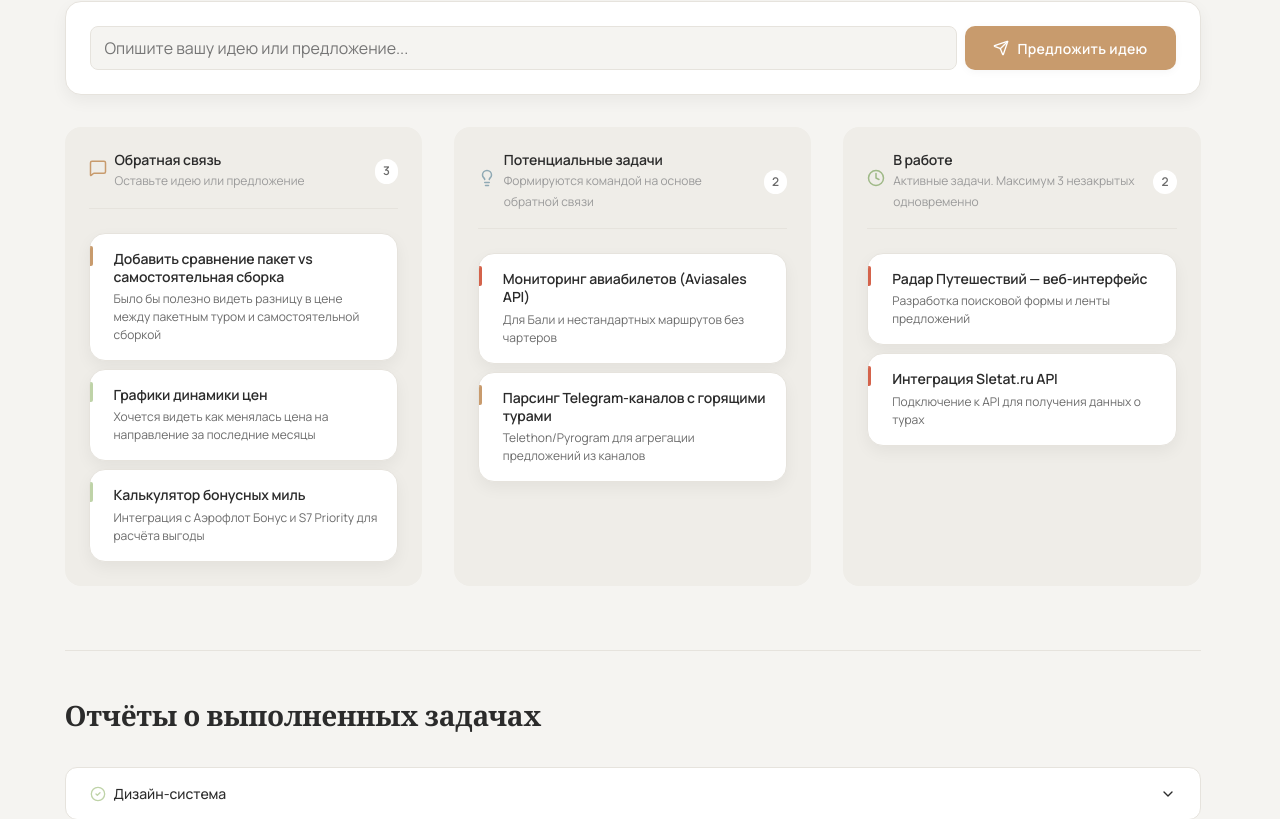
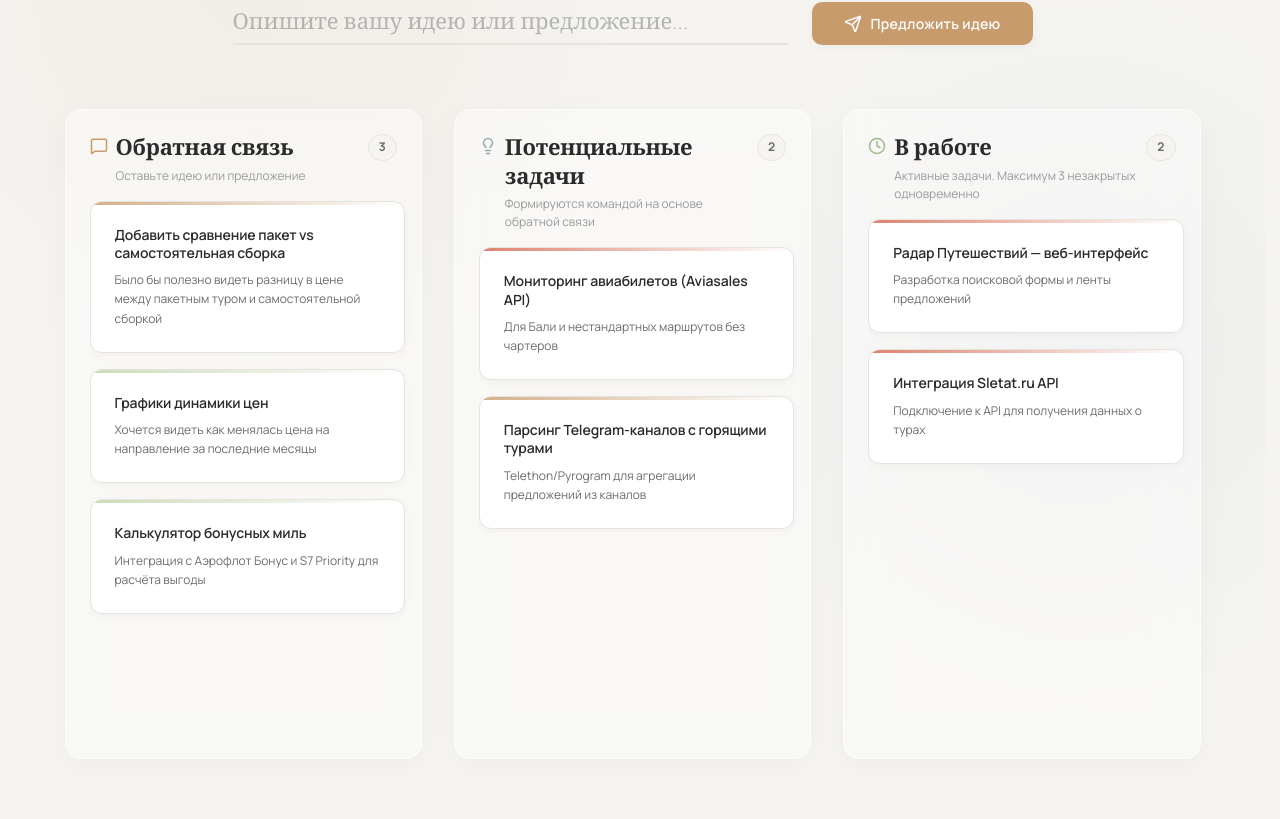
Before and after one commit to arar228/memora-solutions, a React (Vite) app: page /kanban in a window 1280 px wide. Shown: the part 311-1130 px from the top of the page. Built offline with nearby package versions, Linux system fonts and the light colour scheme.

Commit message:
feat: redesign kanban page with quiet luxury glassmorphism

```diff
--- a/src/pages/KanbanPage.css
+++ b/src/pages/KanbanPage.css
@@ -1,5 +1,32 @@
 .kanban-page {
     padding-top: calc(var(--header-height) + var(--space-3xl));
+    position: relative;
+    z-index: 1;
+}
+
+/* Background elements for the glass effect to pop */
+.kanban-page::before {
+    content: '';
+    position: absolute;
+    top: -20%;
+    left: -10%;
+    width: 60%;
+    height: 80%;
+    background: radial-gradient(circle, rgba(200, 155, 109, 0.08) 0%, transparent 60%);
+    z-index: -1;
+    pointer-events: none;
+}
+
+.kanban-page::after {
+    content: '';
+    position: absolute;
+    bottom: 20%;
+    right: -10%;
+    width: 50%;
+    height: 70%;
+    background: radial-gradient(circle, rgba(123, 143, 181, 0.08) 0%, transparent 60%);
+    z-index: -1;
+    pointer-events: none;
 }
 
 .kanban-page__header {
@@ -13,42 +40,90 @@
 
 .kanban-page__subtitle {
     color: var(--color-text-secondary);
-    max-width: 450px;
+    max-width: 500px;
     margin: 0 auto;
+    font-size: var(--text-body);
 }
 
+/* === Feedback Form === */
 .feedback-form {
     display: flex;
-    gap: var(--space-sm);
-    padding: var(--space-lg);
-    margin-bottom: var(--space-xl);
+    gap: var(--space-lg);
+    padding: 0;
+    margin-bottom: var(--space-3xl);
+    max-width: 800px;
+    margin-left: auto;
+    margin-right: auto;
+    align-items: flex-end;
 }
 
 .feedback-form__input {
     flex: 1;
+    background: transparent;
+    border: none;
+    border-bottom: 2px solid var(--color-border);
+    border-radius: 0;
+    padding: var(--space-sm) 0;
+    font-size: var(--text-h3);
+    font-family: var(--font-display);
+    color: var(--color-text);
+    transition: all var(--transition-base);
 }
 
+.feedback-form__input::placeholder {
+    color: var(--color-text-tertiary);
+    opacity: 0.7;
+}
+
+.feedback-form__input:focus {
+    outline: none;
+    border-color: var(--color-gold);
+    color: var(--color-gold);
+}
+
+.feedback-form .btn {
+    padding: 12px 32px;
+}
+
+/* === Kanban Board === */
 .kanban-board {
     display: grid;
     grid-template-columns: repeat(3, 1fr);
     gap: var(--space-xl);
-    margin-bottom: var(--space-3xl);
+    margin-bottom: var(--space-4xl);
+    align-items: start;
 }
 
+/* Kanban Column (Glassmorphism) */
 .kanban-column {
-    background: var(--color-bg-secondary);
+    background: rgba(255, 255, 255, 0.4);
+    backdrop-filter: blur(20px);
+    -webkit-backdrop-filter: blur(20px);
+    border: 1px solid rgba(255, 255, 255, 0.5);
     border-radius: var(--radius-lg);
-    padding: var(--space-lg);
-    min-height: 300px;
+    padding: var(--space-lg) var(--space-sm) var(--space-sm) var(--space-lg);
+    display: flex;
+    flex-direction: column;
+    height: 650px;
+    box-shadow: 0 8px 32px rgba(0, 0, 0, 0.03);
+}
+
+[data-theme="dark"] .kanban-column {
+    background: rgba(36, 36, 40, 0.4);
+    border: 1px solid rgba(74, 74, 78, 0.4);
+    box-shadow: 0 8px 32px rgba(0, 0, 0, 0.2);
 }
 
 .kanban-column__header {
     display: flex;
-    align-items: center;
+    align-items: flex-start;
     gap: var(--space-sm);
-    margin-bottom: var(--space-lg);
-    padding-bottom: var(--space-md);
-    border-bottom: 1px solid var(--color-border);
+    margin-bottom: var(--space-md);
+    padding-right: var(--space-md);
+}
+
+.kanban-column__icon {
+    margin-top: 2px;
 }
 
 .kanban-column__info {
@@ -56,100 +131,144 @@
 }
 
 .kanban-column__title {
-    font-family: var(--font-body);
-    font-size: var(--text-small);
+    font-family: var(--font-display);
+    font-size: var(--text-h3);
     font-weight: 600;
+    color: var(--color-text);
 }
 
 .kanban-column__desc {
     font-size: var(--text-xs);
     color: var(--color-text-tertiary);
-    margin-top: 2px;
+    margin-top: 4px;
+    line-height: 1.5;
 }
 
 .kanban-column__count {
-    background: var(--color-surface);
-    padding: 2px 8px;
+    background: var(--color-bg);
+    padding: 2px 10px;
     border-radius: var(--radius-full);
     font-size: var(--text-xs);
-    font-weight: 600;
+    font-weight: 700;
     color: var(--color-text-secondary);
+    border: 1px solid var(--color-border);
 }
 
+/* Custom Scrollbar for Column Body */
 .kanban-column__body {
     display: flex;
     flex-direction: column;
-    gap: var(--space-sm);
+    gap: var(--space-md);
+    flex: 1;
+    overflow-y: auto;
+    overflow-x: hidden;
+    padding-right: var(--space-sm);
+    padding-bottom: var(--space-md);
 }
 
+.kanban-column__body::-webkit-scrollbar {
+    width: 6px;
+}
+
+.kanban-column__body::-webkit-scrollbar-track {
+    background: transparent;
+}
+
+.kanban-column__body::-webkit-scrollbar-thumb {
+    background: var(--color-border);
+    border-radius: 4px;
+}
+
+.kanban-column__body::-webkit-scrollbar-thumb:hover {
+    background: var(--color-text-tertiary);
+}
+
+/* === Kanban Card === */
 .kanban-card {
-    padding: var(--space-md);
+    background: var(--color-surface);
+    border: 1px solid var(--color-border);
+    border-radius: var(--radius-md);
+    padding: var(--space-lg);
+    box-shadow: var(--shadow-sm);
+    transition: all var(--transition-spring);
+    cursor: grab;
     position: relative;
-    overflow: visible;
+    overflow: hidden;
+}
+
+.kanban-card:active {
+    cursor: grabbing;
+}
+
+.kanban-card:hover {
+    transform: translateY(-4px);
+    box-shadow: var(--shadow-lg);
+    border-color: var(--color-border-hover);
 }
 
 .kanban-card__priority {
     position: absolute;
-    top: 12px;
+    top: 0;
     left: 0;
-    width: 3px;
-    height: 20px;
-    border-radius: 0 2px 2px 0;
+    width: 100%;
+    height: 3px;
+    opacity: 0.8;
 }
 
 .kanban-card__title {
     font-family: var(--font-body);
     font-size: var(--text-small);
     font-weight: 600;
-    margin-bottom: 4px;
-    padding-left: var(--space-sm);
+    color: var(--color-text);
+    margin-bottom: var(--space-sm);
 }
 
 .kanban-card__desc {
     font-size: var(--text-xs);
     color: var(--color-text-secondary);
-    padding-left: var(--space-sm);
-    line-height: 1.5;
+    line-height: 1.6;
 }
 
-/* Reports */
+/* === Reports Section === */
 .reports-section {
     padding-top: var(--space-2xl);
     border-top: 1px solid var(--color-border);
+    max-width: 800px;
+    margin: 0 auto;
 }
 
 .reports-section h2 {
     margin-bottom: var(--space-xl);
+    text-align: center;
 }
 
 .reports-list {
     display: flex;
     flex-direction: column;
-    gap: var(--space-sm);
+    gap: var(--space-md);
 }
 
 .report-item {
-    background: var(--color-surface);
-    border: 1px solid var(--color-border);
-    border-radius: var(--radius-md);
-    overflow: hidden;
+    background: transparent;
+    border-bottom: 1px solid var(--color-border);
 }
 
 .report-item__header {
     display: flex;
     align-items: center;
-    gap: var(--space-sm);
+    gap: var(--space-md);
     width: 100%;
-    padding: var(--space-md) var(--space-lg);
+    padding: var(--space-lg) 0;
     color: var(--color-text);
     font-weight: 500;
-    font-size: var(--text-small);
+    font-family: var(--font-display);
+    font-size: var(--text-h3);
     text-align: left;
-    transition: background var(--transition-base);
+    transition: color var(--transition-base);
 }
 
 .report-item__header:hover {
-    background: var(--color-bg-secondary);
+    color: var(--color-gold);
 }
 
 .report-item__icon {
@@ -161,19 +280,42 @@
     flex: 1;
 }
 
+.report-item__toggle {
+    color: var(--color-text-tertiary);
+    transition: transform var(--transition-spring);
+}
+
+.report-item.is-open .report-item__toggle {
+    transform: rotate(180deg);
+}
+
 .report-item__content {
-    padding: 0 var(--space-lg) var(--space-lg);
     overflow: hidden;
 }
 
-.report-item__content p {
-    font-size: var(--text-small);
+.report-item__inner {
+    padding: 0 0 var(--space-lg) calc(24px + var(--space-md));
+}
+
+.report-item__inner p {
+    font-size: var(--text-body);
     color: var(--color-text-secondary);
-    line-height: 1.7;
+    line-height: 1.8;
+}
+
+@media (max-width: 992px) {
+    .kanban-board {
+        grid-template-columns: 1fr;
+    }
+
+    .kanban-column {
+        height: 500px;
+    }
 }
 
 @media (max-width: 768px) {
-    .kanban-board {
-        grid-template-columns: 1fr;
+    .feedback-form {
+        flex-direction: column;
+        align-items: stretch;
     }
 }
--- a/src/pages/KanbanPage.jsx
+++ b/src/pages/KanbanPage.jsx
@@ -10,8 +10,11 @@ const priorityColors = { high: 'var(--color-danger)', medium: 'var(--color-gold)
 
 function TaskCard({ task, lang }) {
     return (
-        <motion.div className="kanban-card card" whileHover={{ y: -2 }}>
-            <div className="kanban-card__priority" style={{ background: priorityColors[task.priority] }} />
+        <motion.div className="kanban-card" whileHover={{ y: -4 }}>
+            <div
+                className="kanban-card__priority"
+                style={{ background: `linear-gradient(90deg, ${priorityColors[task.priority]}, transparent)` }}
+            />
             <h4 className="kanban-card__title">{lang === 'ru' ? task.title : task.titleEn}</h4>
             <p className="kanban-card__desc">{lang === 'ru' ? task.desc : task.descEn}</p>
         </motion.div>
@@ -23,11 +26,11 @@ function ReportAccordion({ task, lang }) {
     if (!task.report) return null;
 
     return (
-        <div className="report-item">
+        <div className={`report-item ${open ? 'is-open' : ''}`}>
             <button className="report-item__header" onClick={() => setOpen(!open)}>
-                <CheckCircle2 size={16} className="report-item__icon" />
+                <CheckCircle2 size={24} className="report-item__icon" />
                 <span>{lang === 'ru' ? task.title : task.titleEn}</span>
-                {open ? <ChevronUp size={16} /> : <ChevronDown size={16} />}
+                <ChevronDown size={20} className="report-item__toggle" />
             </button>
             <AnimatePresence>
                 {open && (
@@ -36,8 +39,11 @@ function ReportAccordion({ task, lang }) {
                         initial={{ opacity: 0, height: 0 }}
                         animate={{ opacity: 1, height: 'auto' }}
                         exit={{ opacity: 0, height: 0 }}
+                        transition={{ duration: 0.3, ease: [0.22, 1, 0.36, 1] }}
                     >
-                        <p>{task.report}</p>
+                        <div className="report-item__inner">
+                            <p>{task.report}</p>
+                        </div>
                     </motion.div>
                 )}
             </AnimatePresence>
@@ -105,17 +111,17 @@ export default function KanbanPage() {
 
                 {/* Feedback input */}
                 <AnimatedSection delay={0.05}>
-                    <div className="feedback-form card">
+                    <div className="feedback-form">
                         <input
                             type="text"
-                            className="search-form__input feedback-form__input"
+                            className="feedback-form__input"
                             placeholder={t('kanban.feedbackPlaceholder')}
                             value={feedbackText}
                             onChange={e => setFeedbackText(e.target.value)}
                             onKeyDown={e => e.key === 'Enter' && handleFeedback()}
                         />
                         <button className="btn btn-primary" onClick={handleFeedback}>
-                            <Send size={16} /> {t('kanban.addFeedback')}
+                            <Send size={18} /> {t('kanban.addFeedback')}
                         </button>
                     </div>
                 </AnimatedSection>
```
